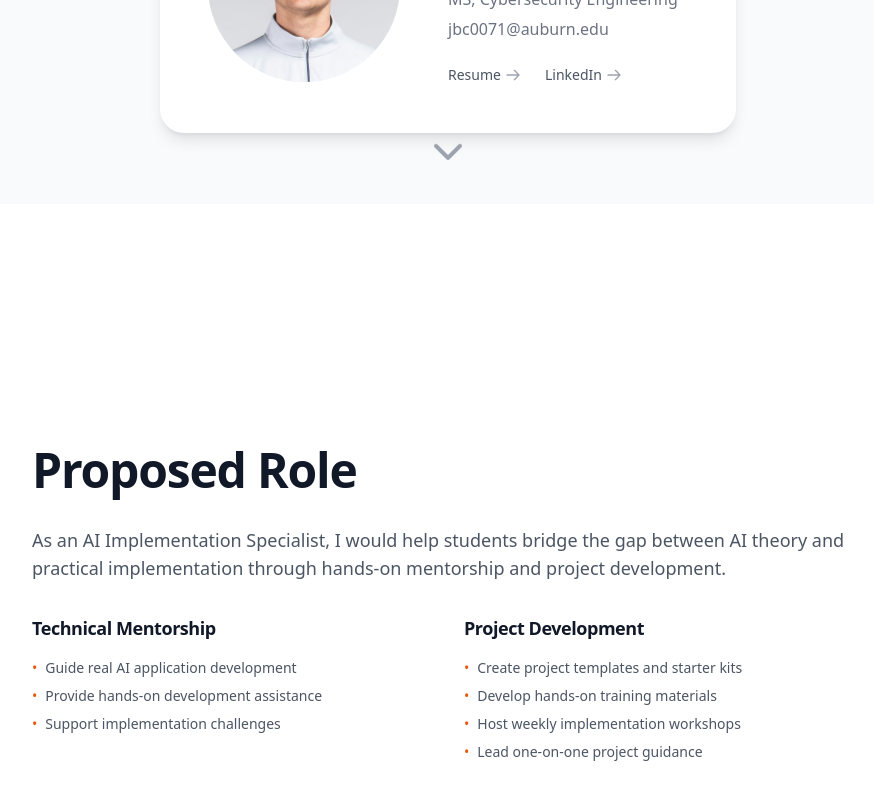
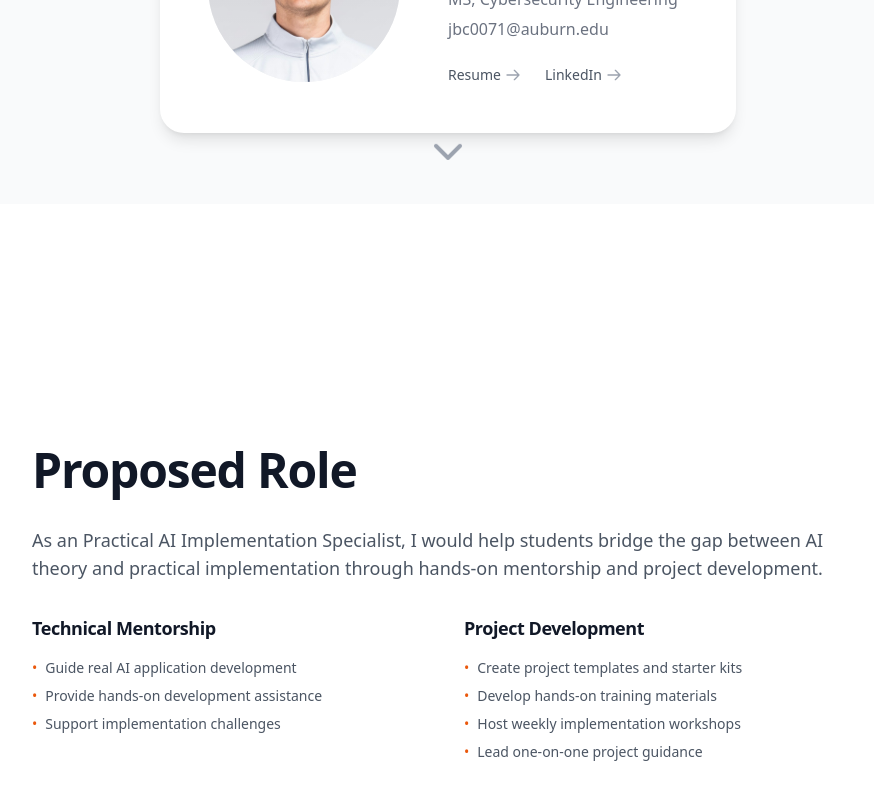
Before and after one commit to jcourson8/au-applied-ai, a Next.js app: page / in a window 1280 px wide. Shown: the part 3796-4596 px from the top of the page, without its empty margins (192-1066 px from the left). Built offline with nearby package versions, Linux system fonts and the light colour scheme.

Commit message:
change wording

```diff
--- a/src/app/page.tsx
+++ b/src/app/page.tsx
@@ -292,7 +292,7 @@ export default function ProposalPage() {
 
         <div className="space-y-8">
           <p className="text-sm md:text-lg text-gray-600 leading-relaxed">
-            As an AI Implementation Specialist, I would help students bridge the
+            As an Practical AI Implementation Specialist, I would help students bridge the
             gap between AI theory and practical implementation through hands-on
             mentorship and project development.
           </p>
```
